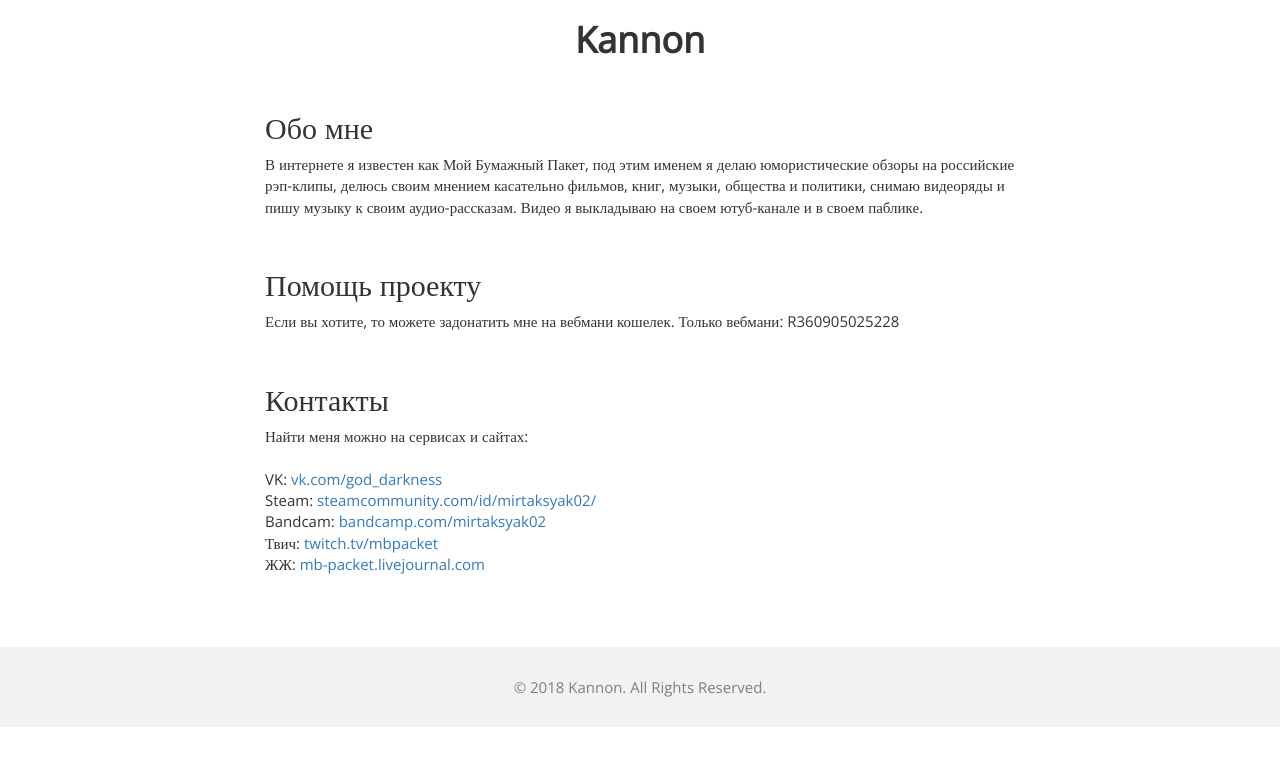
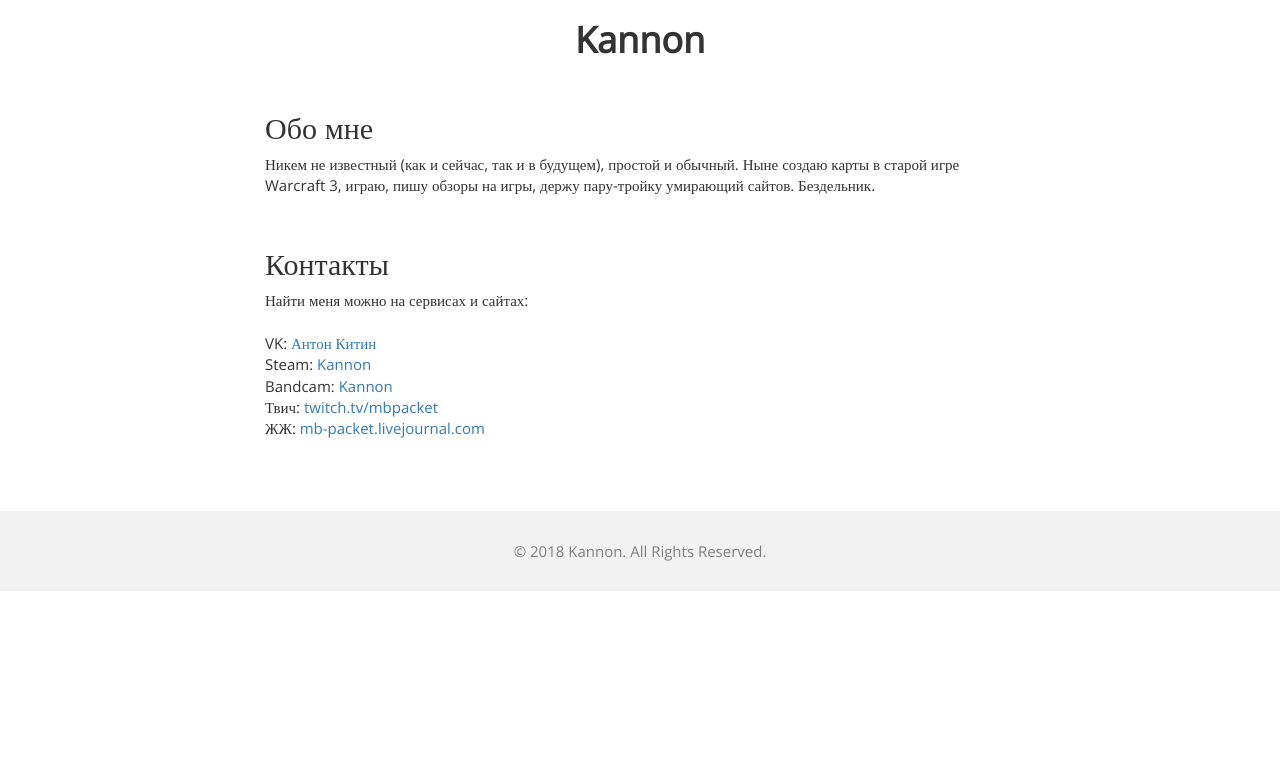
Before and after one commit to mirtaksyak02/mirtaksyak02.github.io, a plain HTML site: page index.html in a window 1280 px wide. Drawn offline with nearby package versions, Linux system fonts and the light colour scheme.

Commit message:
Update index.html

```diff
--- a/index.html
+++ b/index.html
@@ -1,4 +1,4 @@
-<html lang="en"><head>
+<html><head>
     <meta charset="UTF-8">
     <link rel="stylesheet" href="bootstrap.min.css">
     <link rel="stylesheet" href="main.css">
@@ -11,15 +11,13 @@
         <div class="col-md-8 col-centered">
             <center><h1>Kannon</h1></center><br>
     <h2>Обо мне</h2>
-    <p>В интернете я известен как Мой Бумажный Пакет, под этим именем я делаю юмористические обзоры на российские рэп-клипы, делюсь своим мнением касательно фильмов, книг, музыки, общества и политики, снимаю видеоряды и пишу музыку к своим аудио-рассказам. Видео я выкладываю на своем ютуб-канале и в своем паблике.</p>
+    <p>Никем не известный (как и сейчас, так и в будущем), простой и обычный. Ныне создаю карты в старой игре Warcraft 3, играю, пишу обзоры на игры, держу пару-тройку умирающий сайтов. Бездельник.</p>
     <p></p>
-    <h2>Помощь проекту</h2>
-    <p>Если вы хотите, то можете задонатить мне на вебмани кошелек. Только вебмани: R360905025228</p>
     <h2>Контакты</h2>
     <p>Найти меня можно на сервисах и сайтах:<br><br>
-    VK: <a href="https://vk.com/god_darkness">vk.com/god_darkness</a><br>
-    Steam: <a href="https://steamcommunity.com/id/mirtaksyak02/">steamcommunity.com/id/mirtaksyak02/</a><br>
-    Bandcam: <a href="https://bandcamp.com/mirtaksyak02">bandcamp.com/mirtaksyak02</a><br>
+    VK: <a href="https://vk.com/god_darkness">Антон Китин</a><br>
+    Steam: <a href="https://steamcommunity.com/id/mirtaksyak02/">Kannon</a><br>
+    Bandcam: <a href="https://bandcamp.com/mirtaksyak02">Kannon</a><br>
     Твич: <a href="http://www.twitch.tv/mbpacket">twitch.tv/mbpacket</a><br>
     ЖЖ: <a href="http://mb-packet.livejournal.com/">mb-packet.livejournal.com</a><br><br>
     </p>
```
